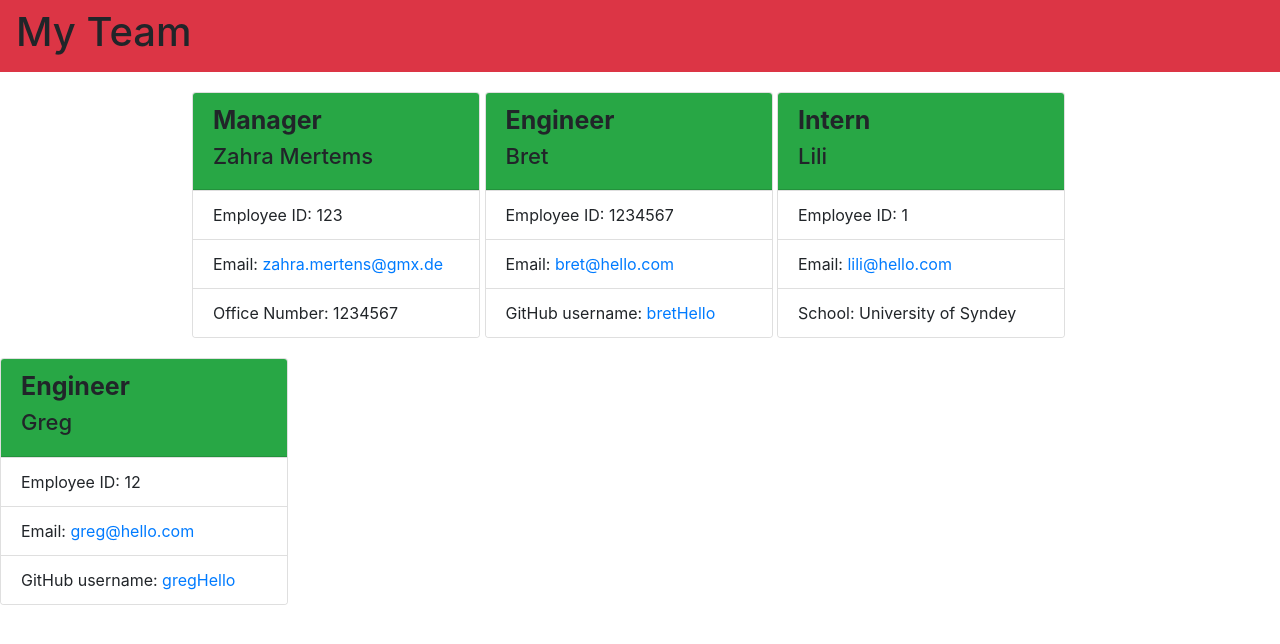
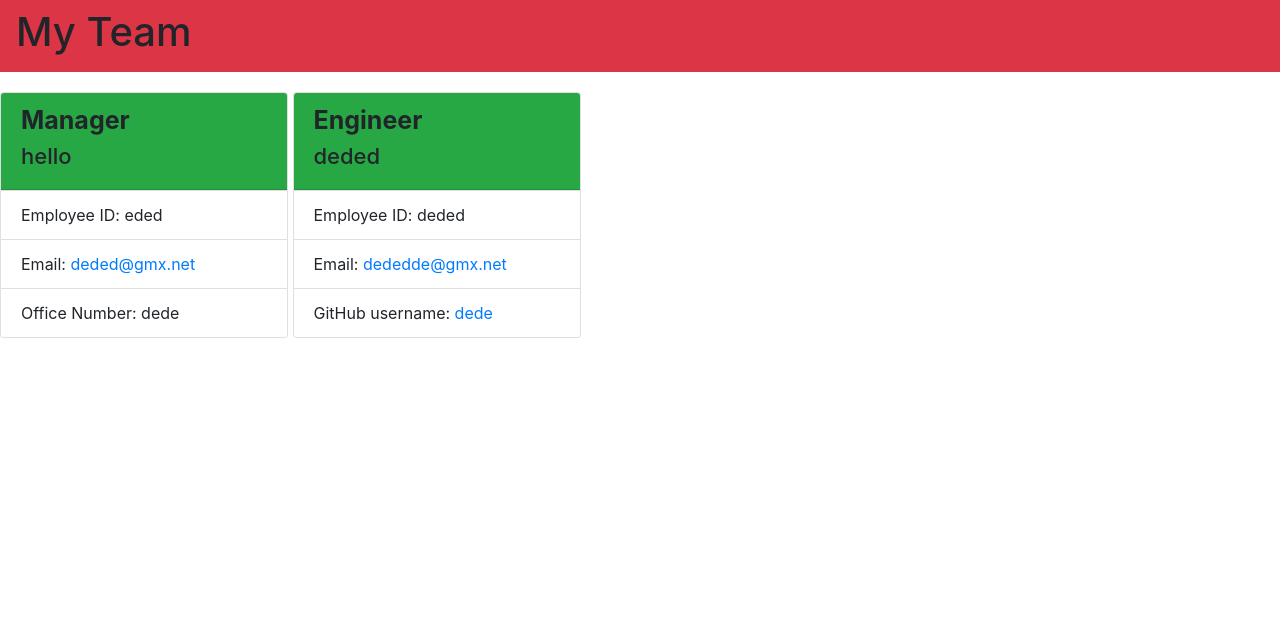
Before and after one commit to ZahraMertens/Team-Profile-Gen, a website: page Demo/team.html in a window 1280 px wide. Drawn offline with nearby package versions, Linux system fonts and the light colour scheme.

```diff
--- a/Demo/team.html
+++ b/Demo/team.html
@@ -19,15 +19,20 @@
 
   <main>
 
+   </main>
+
+ </body>
+</html>
+
    <div class="card" style="width: 18rem;">
      <div class="card-header bg-success">
        <h1 class="header-h1">Manager</h1>
-       <h2 class="header-h2">Zahra Mertems</h2>
+       <h2 class="header-h2">hello</h2>
      </div>
       <ul class="list-group list-group-flush">
-       <li class="list-group-item">Employee ID: 123</li>
-       <li class="list-group-item">Email: <a href="mailto:zahra.mertens@gmx.de">zahra.mertens@gmx.de</a></li>
-       <li class="list-group-item">Office Number: 1234567</li>
+       <li class="list-group-item">Employee ID: eded</li>
+       <li class="list-group-item">Email: <a href="mailto:deded@gmx.net">deded@gmx.net</a></li>
+       <li class="list-group-item">Office Number: dede</li>
       </ul>
    </div>
 
@@ -35,42 +40,11 @@
    <div class="card" style="width: 18rem;">
      <div class="card-header bg-success">
        <h1 class="header-h1">Engineer</h1>
-       <h2 class="header-h2">Bret</h2>
+       <h2 class="header-h2">deded</h2>
      </div>
       <ul class="list-group list-group-flush">
-       <li class="list-group-item">Employee ID: 1234567</li>
-       <li class="list-group-item">Email: <a href="mailto:bret@hello.com">bret@hello.com</a></li>
-       <li class="list-group-item">GitHub username: <a href="https://github.com/bretHello">bretHello</a></li>
+       <li class="list-group-item">Employee ID: deded</li>
+       <li class="list-group-item">Email: <a href="mailto:dededde@gmx.net">dededde@gmx.net</a></li>
+       <li class="list-group-item">GitHub username: <a href="https://github.com/dede">dede</a></li>
       </ul>
    </div>
-
-
-   <div class="card" style="width: 18rem;">
-     <div class="card-header bg-success">
-       <h1 class="header-h1">Intern</h1>
-       <h2 class="header-h2">Lili</h2>
-     </div>
-      <ul class="list-group list-group-flush">
-       <li class="list-group-item">Employee ID: 1</li>
-       <li class="list-group-item">Email: <a href="mailto:lili@hello.com">lili@hello.com</a></li>
-       <li class="list-group-item">School: University of Syndey</li>
-      </ul>
-   </div>
-
-
-   </main>
-
- </body>
-</html>
-
-   <div class="card" style="width: 18rem;">
-     <div class="card-header bg-success">
-       <h1 class="header-h1">Engineer</h1>
-       <h2 class="header-h2">Greg</h2>
-     </div>
-      <ul class="list-group list-group-flush">
-       <li class="list-group-item">Employee ID: 12</li>
-       <li class="list-group-item">Email: <a href="mailto:greg@hello.com">greg@hello.com</a></li>
-       <li class="list-group-item">GitHub username: <a href="https://github.com/gregHello">gregHello</a></li>
-      </ul>
-   </div>
--- a/lib/Intern.js
+++ b/lib/Intern.js
@@ -7,13 +7,10 @@
         this.role = "Intern"
     }
 
-    /*getRole(){
+    getRole(){
         return this.role
     }
 
-    getSchool(){
-        return this.school
-    }*/
 }
 
 module.exports = Intern
--- a/lib/Manager.js
+++ b/lib/Manager.js
@@ -10,10 +10,6 @@
     getRole(){
         return this.role
     }
-
-    getOffice(){
-        return this.office;
-    }
 }
 
 module.exports = Manager;
```
Also changed, not shown: index.js (+10 -5 lines), test/Engineer.test.js (+0 -1 lines), test/Intern.test.js (+13 -0 lines), test/Manager.test.js (+7 -0 lines).
